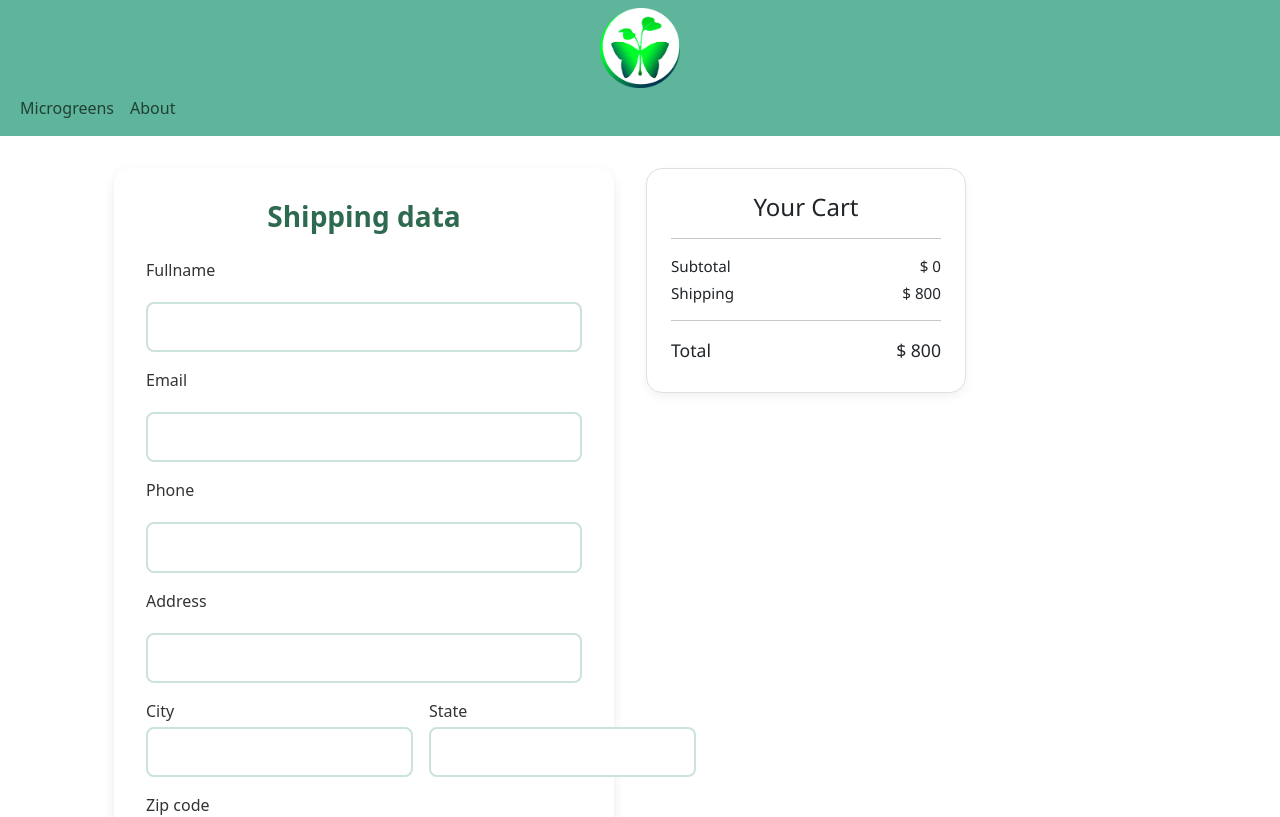
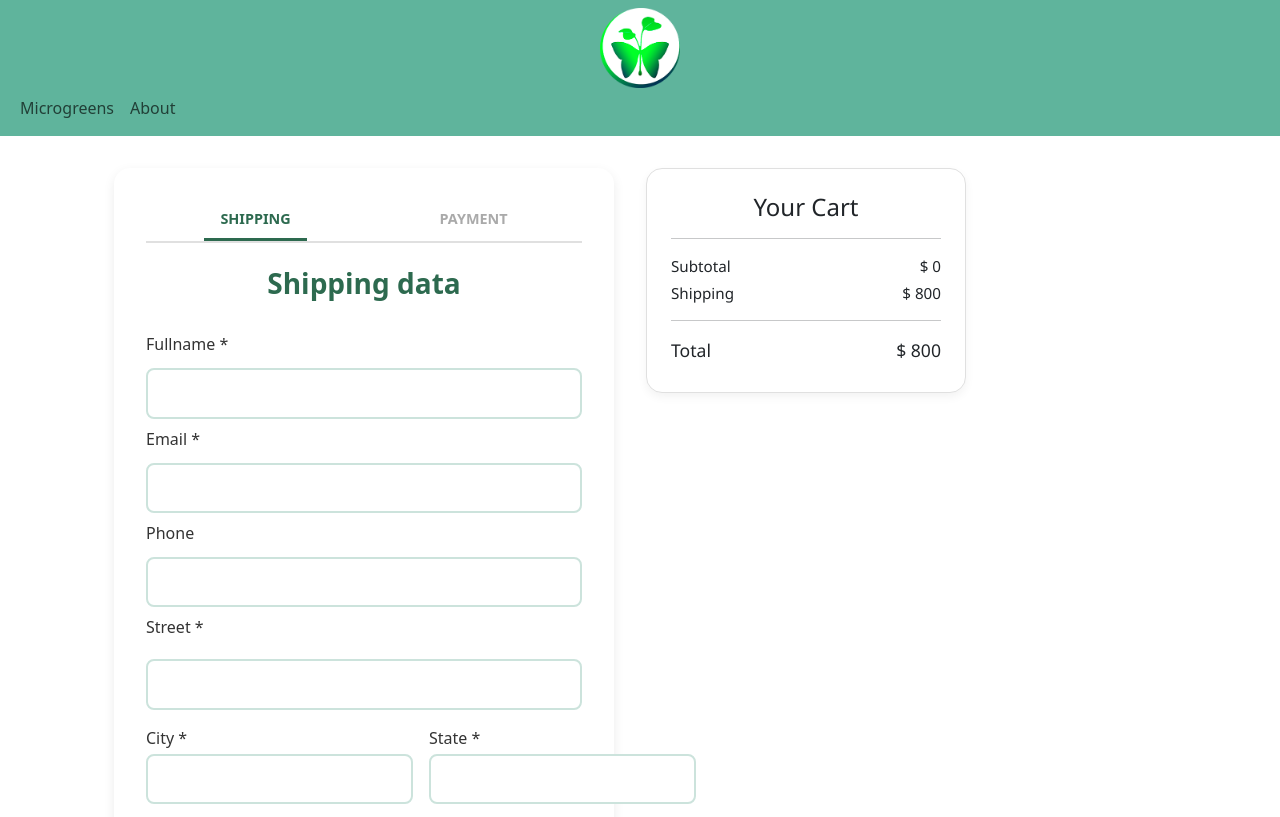
Before and after one commit to aguslorenzo/Angular, an Angular app in the folder lify-web/: page /checkout in a window 1280 px wide. Shown: the top 817 px of the page. Built offline with nearby package versions, Linux system fonts and the light colour scheme.

Commit message:
flujo de checkout y scss funcionando

```diff
--- a/lify-web/src/app/app.routes.ts
+++ b/lify-web/src/app/app.routes.ts
@@ -5,6 +5,10 @@ import { SignUpComponent } from './sign-up/sign-up.component';
 import { CheckoutFormComponent } from './checkout-form/checkout-form.component';
 
 export const routes: Routes = [
+    {
+        path: '',
+        component: MicrogreenShopComponent
+    },
     {
         path: 'microgreens',
         component: MicrogreenShopComponent
--- a/lify-web/src/app/checkout-form/checkout-form.component.html
+++ b/lify-web/src/app/checkout-form/checkout-form.component.html
@@ -1,36 +1,77 @@
 <div class="shop-container">
   <div class="checkout-form">
+
+    <div class="step-bar">
+      <div class="step" [class.active]="currentForm === 1">Shipping</div>
+      <div class="step" [class.active]="currentForm === 2">Payment</div>
+    </div>
+
+    <form *ngIf="currentForm === 1" [formGroup]="checkoutForm" (submit)="onSubmit()">
       <h2>Shipping data</h2>
-        <form [formGroup]="checkoutForm" (submit)="onSubmit()">
-            <label for="fullName">Fullname</label>
+
+      <label for="fullName">Fullname *</label>
       <input id="fullName" formControlName="fullName">
+      <p *ngIf="checkoutForm.get('fullName')?.touched && checkoutForm.get('fullName')?.errors?.['required']">Este campo es obligatorio.</p>
 
-            <label for="email">Email</label>
+      <label for="email">Email *</label>
       <input id="email" formControlName="email">
+      <p *ngIf="checkoutForm.get('email')?.touched && checkoutForm.get('email')?.errors?.['required']">Este campo es obligatorio.</p>
+      <p *ngIf="checkoutForm.get('email')?.errors?.['email']">El formato del email es incorrecto</p>
 
       <label for="telephone">Phone</label>
       <input id="telephone" formControlName="telephone">
 
       <div formGroupName="address" class="address-group">
-                <label for="street">Address</label>
+        <label for="street">Street *</label>
         <input id="street" formControlName="street" />
+        <p *ngIf="checkoutForm.get('street')?.errors?.['required']">La calle es requerida</p>
+
 
         <div class="inline-group">
           <div>
-                        <label for="city">City</label>
+            <label for="city">City *</label>
             <input id="city" formControlName="city" />
+            <p *ngIf="checkoutForm.get('city')?.errors?.['required']">La ciduad es requerida</p>
           </div>
           <div>
-                        <label for="state">State</label>
+            <label for="state">State *</label>
             <input id="state" formControlName="state" />
+            <p *ngIf="checkoutForm.get('state')?.errors?.['required']">El estado es requerida</p>
+          </div>
         </div>
       </div>
 
-                <label for="zip">Zip code</label>
-                <input id="zip" formControlName="zip" />
+      <button type="submit" [disabled]="checkoutForm.invalid">Continue to payment</button>
+    </form>
+
+    <form *ngIf="currentForm === 2" [formGroup]="paymentForm" (submit)="onPayment()">
+      <h2>Payment details</h2>
+
+      <label for="card-number">Card number</label>
+      <input type="text" id="card-number" formControlName="cardNumber">
+      <p *ngIf="paymentForm.get('cardNumber')?.touched && paymentForm.get('cardNumber')?.errors?.['required']">El campo es requerido</p>
+      <p *ngIf="paymentForm.get('cardNumber')?.dirty && paymentForm.get('cardNumber')?.errors?.['pattern']">El número debe tener 16 dígitos sin espacios.</p>
+
+      <label for="card-name">Name on card</label>
+      <input type="text" id="card-name" formControlName="cardName">
+      <p *ngIf="paymentForm.get('cardName')?.touched && paymentForm.get('cardName')?.errors?.['required']">El campo es requerido</p>
+
+      <label for="expiration">Expiration (MM/YY)</label>
+      <input type="text" id="expiration" formControlName="expiration" placeholder="07/26">
+      <p *ngIf="paymentForm.get('expiration')?.touched && paymentForm.get('expiration')?.errors?.['required']">El campo es requerido</p>
+      <p *ngIf="paymentForm.get('expiration')?.dirty && paymentForm.get('expiration')?.errors?.['pattern']">El formato es incorrecto.</p>
+
+      <label for="CVV">CVV</label>
+      <input type="password" id="card-cvv" formControlName="cvv" placeholder="123">
+      <p *ngIf="paymentForm.get('cvv')?.touched && paymentForm.get('cvv')?.errors?.['required']">El campo es requerido</p>
+      <p *ngIf="paymentForm.get('cvv')?.dirty && paymentForm.get('cvv')?.errors?.['pattern']">El CVV debe tener 3 dígitos.</p>
+
+      <button type="submit" [disabled]="paymentForm.invalid">Click to confirm purchase</button>
+    </form>
+
   </div>
-            <button type="submit">Click to confirm purchase</button>
-        </form>
+
+  <div class="cart">
+    <app-microgreen-cart [hideCheckoutButton]="true" [hideRemoveFromCartButton]="true"></app-microgreen-cart>
   </div>
-    <div class="cart"><app-microgreen-cart [hideCheckoutButton]="true" [hideRemoveFromCartButton]="true"></app-microgreen-cart></div>
 </div>
--- a/lify-web/src/app/checkout-form/checkout-form.component.scss
+++ b/lify-web/src/app/checkout-form/checkout-form.component.scss
@@ -32,7 +32,7 @@
   form {
     display: flex;
     flex-direction: column;
-    gap: 1rem;
+    gap: 0.5rem;
 
     label {
       font-weight: 500;
@@ -92,3 +92,29 @@
     }
   }
 }
+
+.checkout-form p {
+  color: red;
+  font-size: 0.85rem;
+}
+
+.step-bar {
+  display: flex;
+  justify-content: space-around;
+  margin-bottom: 1.5rem;
+  border-bottom: 2px solid #e0e0e0;
+
+  .step {
+    padding: 0.5rem 1rem;
+    font-weight: 600;
+    color: #aaa;
+    position: relative;
+    text-transform: uppercase;
+    font-size: 0.9rem;
+
+    &.active {
+      color: #2d6a4f;
+      border-bottom: 3px solid #2d6a4f;
+    }
+  }
+}
--- a/lify-web/src/app/checkout-form/checkout-form.component.ts
+++ b/lify-web/src/app/checkout-form/checkout-form.component.ts
@@ -1,45 +1,75 @@
 import { Component } from '@angular/core';
 import { MicrogreenCartComponent } from "../microgreen-cart/microgreen-cart.component";
-import { FormControl, FormGroup, ReactiveFormsModule, Validators } from '@angular/forms';
-import { UsersDataService } from '../users-data.service';
+import { AbstractControl, FormControl, FormGroup, ReactiveFormsModule, ValidationErrors, Validators } from '@angular/forms';
+import { NgIf } from '@angular/common';
 import { Router } from '@angular/router';
 
 @Component({
   selector: 'app-checkout-form',
-  imports: [MicrogreenCartComponent, ReactiveFormsModule],
+  imports: [MicrogreenCartComponent, ReactiveFormsModule, NgIf],
   templateUrl: './checkout-form.component.html',
   styleUrl: './checkout-form.component.scss'
 })
 export class CheckoutFormComponent {
+
   constructor(
-    private usersDataService: UsersDataService,
-    private router : Router
-  ) {}
+    private router: Router
+  ){};
+
+  currentForm = 1;
+
+  goToPayment() {
+    if (this.checkoutForm.valid) {
+      this.currentForm = 2;
+    }
+  }
 
   checkoutForm = new FormGroup({
     fullName: new FormControl('', [Validators.required, Validators.minLength(3), Validators.pattern(/^[A-Za-z\s]+$/)]),
     email: new FormControl('', [Validators.required, Validators.email]),
-    telephone: new FormControl('', [Validators.required, Validators.pattern(/^\d{10,15}$/)]),
+    telephone: new FormControl(''),
     address: new FormGroup ({
       street: new FormControl('', [Validators.required, Validators.minLength(4)]),
       city: new FormControl('', [Validators.required]),
       state: new FormControl('', [Validators.required]),
-      zip: new FormControl('', [Validators.required]),
     })
   });
 
+  paymentForm = new FormGroup({
+    cardNumber: new FormControl('', [Validators.required, Validators.pattern(/^\d{16}$/)]),
+    cardName: new FormControl('', [Validators.required]),
+    expiration: new FormControl('', [Validators.required, Validators.pattern(/^(0[1-9]|1[0-2])\/?([0-9]{2})$/), this.cardExpiredValidator]),
+    cvv: new FormControl('', [Validators.required, Validators.pattern(/^\d{3,4}$/)]),
+  });
+
+    cardExpiredValidator(control: AbstractControl): ValidationErrors | null {
+
+    let value: string = control.value;
+
+    let [monthStr, yearStr] = value.split('/');
+    let month = parseInt(monthStr, 10);
+    let year = parseInt(yearStr, 10) + 2000;
+
+    let expirationDate = new Date(year, month, 0);
+
+    let today = new Date();
+    today.setHours(0, 0, 0, 0);
+
+    return expirationDate < today ? {expired: true} : null;
+  }
+
   onSubmit(){
-    /*
-    chequeo que el email q me dieron exista en el endpoint de email
-    const email = this.checkoutForm.get('email')?.value ?? '';
+    if (this.checkoutForm.valid) {
+      this.currentForm = 2;
+    }
+  }
+  onPayment(){
+    if (this.paymentForm.valid) {
+      this.router.navigate(['/microgreens'], {
+        state: { purchaseSuccess: true }
+      });
+    }
+  }
 
-    this.usersDataService.emailExists(email).subscribe(exists => {
-      if(exists){
-        this.router.navigate(['/microgreens'], { queryParams: { success: 'true' } });//terminar esto
-      } else {
-        console.log("el email no existe en los daots)")
-      }
-    })
-    */
-  }
+
 }
--- a/lify-web/src/app/microgreen-cart/microgreen-cart.component.html
+++ b/lify-web/src/app/microgreen-cart/microgreen-cart.component.html
@@ -31,6 +31,6 @@
             <span class="label">Total</span>
             <span class="value">$ {{ getSubtotal(cartItems) + shippingCost }}</span>
         </div>
-        <button class="checkout-btn" routerLink="/sign-up" *ngIf="!hideCheckoutButton">Checkout →</button> <!--cambiar /endpoint-->
+        <button class="checkout-btn" routerLink="/checkout" *ngIf="!hideCheckoutButton">Checkout →</button> <!--cambiar /endpoint-->
     </div>
 </div>
--- a/lify-web/src/app/microgreen-shop/microgreen-shop.component.html
+++ b/lify-web/src/app/microgreen-shop/microgreen-shop.component.html
@@ -1,6 +1,8 @@
-<div *ngIf="showSuccessMessage" class="success-message">
+<div *ngIf="showSuccessModal" class="overlay">
+  <div class="success-modal">
     <h2>¡Gracias por tu compra!</h2>
     <p>Tu pedido ha sido recibido y estamos preparándolo con amor 🌱</p>
+  </div>
 </div>
   <!--todo mejorar este mensaje-->
   <div class="shop-container">
--- a/lify-web/src/app/microgreen-shop/microgreen-shop.component.scss
+++ b/lify-web/src/app/microgreen-shop/microgreen-shop.component.scss
@@ -11,12 +11,35 @@
   }
 }
 
-.success-message {
-  background-color: #dff0d8;
-  color: #3c763d;
-  padding: 1rem;
-  border-radius: 8px;
-  margin-bottom: 1rem;
-  text-align: center;
-  box-shadow: 0 0 10px rgba(0,0,0,0.1);
+.overlay {
+  position: fixed;
+  top: 0;
+  left: 0;
+  width: 100vw;
+  height: 100vh;
+  background: rgba(255, 255, 255, 0.3);
+  backdrop-filter: blur(5px);
+  display: flex;
+  justify-content: center;
+  align-items: center;
+  z-index: 999;
+  animation: fadeInOut 6s ease-in-out forwards;
 }
+
+.success-modal {
+   background-color: #d1e7dd;
+  color: #0f5132;
+  padding: 1rem 2rem;
+  border-radius: 0.5rem;
+  box-shadow: 0 4px 10px rgba(0, 0, 0, 0.1);
+  font-weight: bold;
+  z-index: 1000;
+  animation: fadeInOut 6s ease-in-out forwards;
+}
+
+@keyframes fadeInOut {
+  0% { opacity: 0; }
+  10% { opacity: 1; }
+  90% { opacity: 1; }
+  100% { opacity: 0; }
+}
```
Also changed, not shown: lify-web/src/app/microgreen-shop/microgreen-shop.component.ts (+20 -9 lines). Lines whose indentation alone changed are shown as unchanged.
